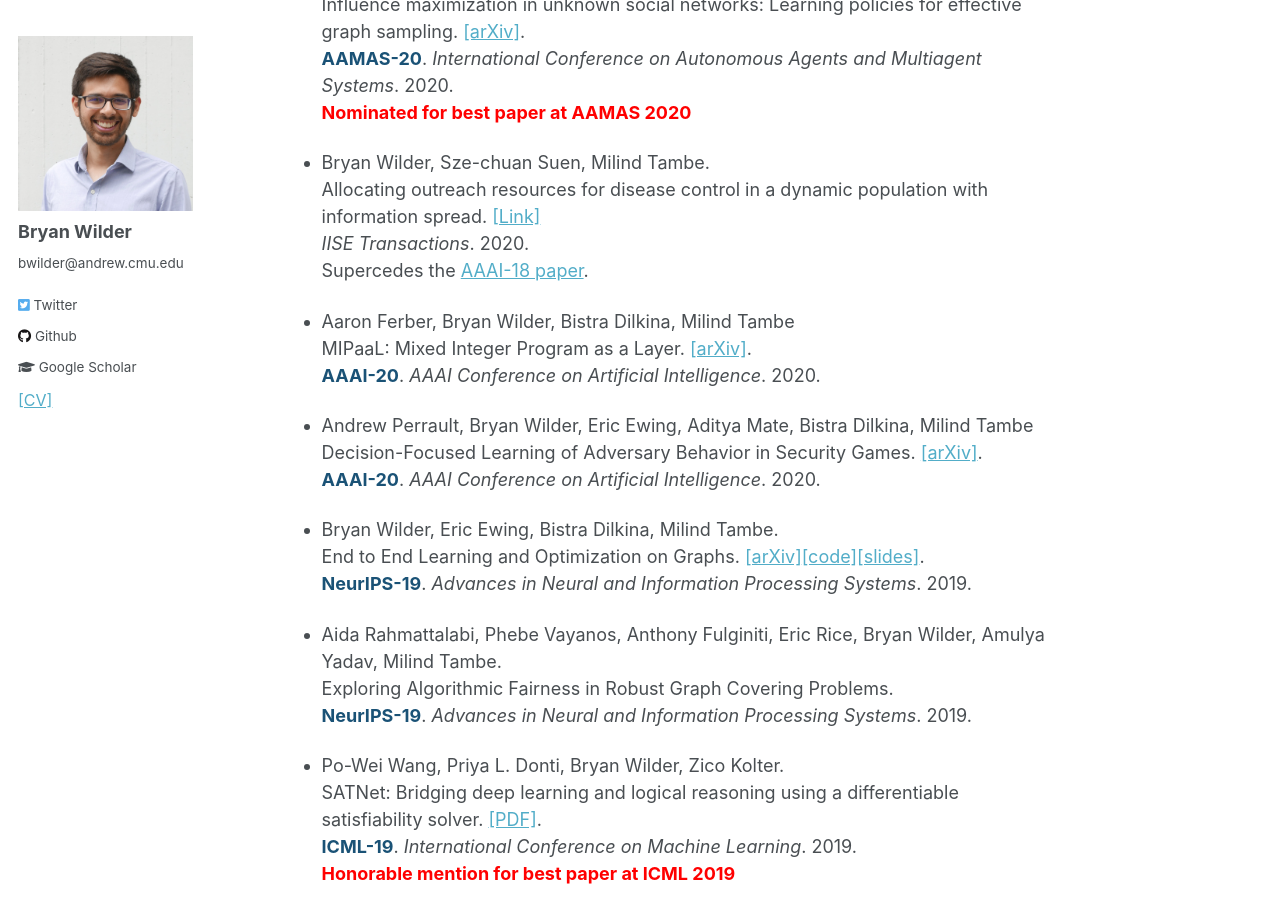
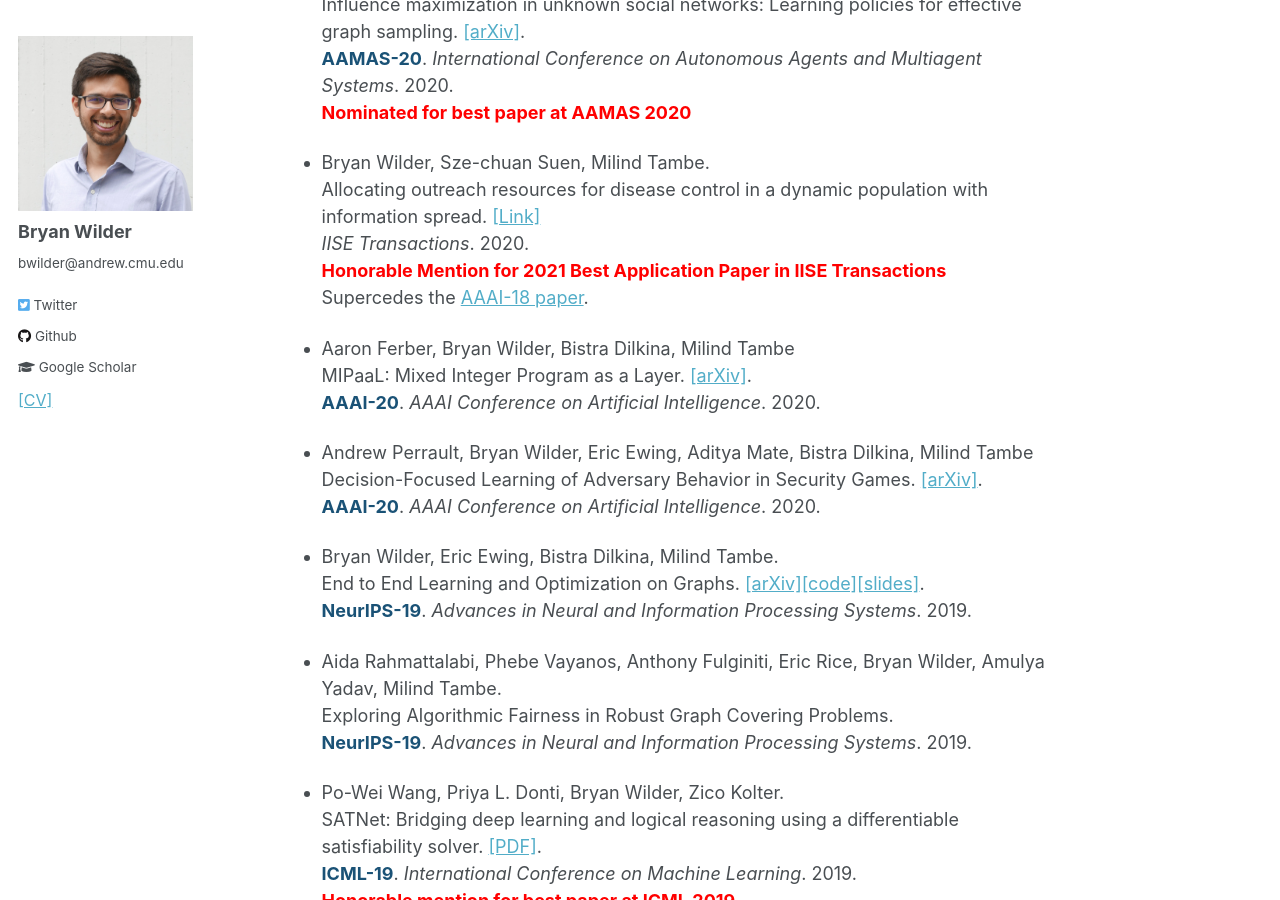
Before and after one commit to bryanwilder/bryanwilder.github.io, a Jekyll site: the page built from _pages/about.md, in a window 1280 px wide and 900 px high, scrolled down 1943 px. Built offline with Jekyll 4.4.1, drawn with Linux system fonts in a browser that asks for light colours.

Commit message:
Update about.md

```diff
--- a/_pages/about.md
+++ b/_pages/about.md
@@ -59,6 +59,7 @@ _Proceedings of the National Academy of Sciences_. 2020.
 *   Bryan Wilder, Sze-chuan Suen, Milind Tambe.
 Allocating outreach resources for disease control in a dynamic population with information spread. [[Link]](https://www.tandfonline.com/doi/abs/10.1080/24725854.2020.1798037?journalCode=uiie21)
 _IISE Transactions_. 2020.
+**<font color="red">Honorable Mention for 2021 Best Application Paper in IISE Transactions</font>**
 Supercedes the [AAAI-18 paper](https://www.aaai.org/ocs/index.php/AAAI/AAAI18/paper/view/16714).
 
 *   Aaron Ferber, Bryan Wilder, Bistra Dilkina, Milind Tambe
```
